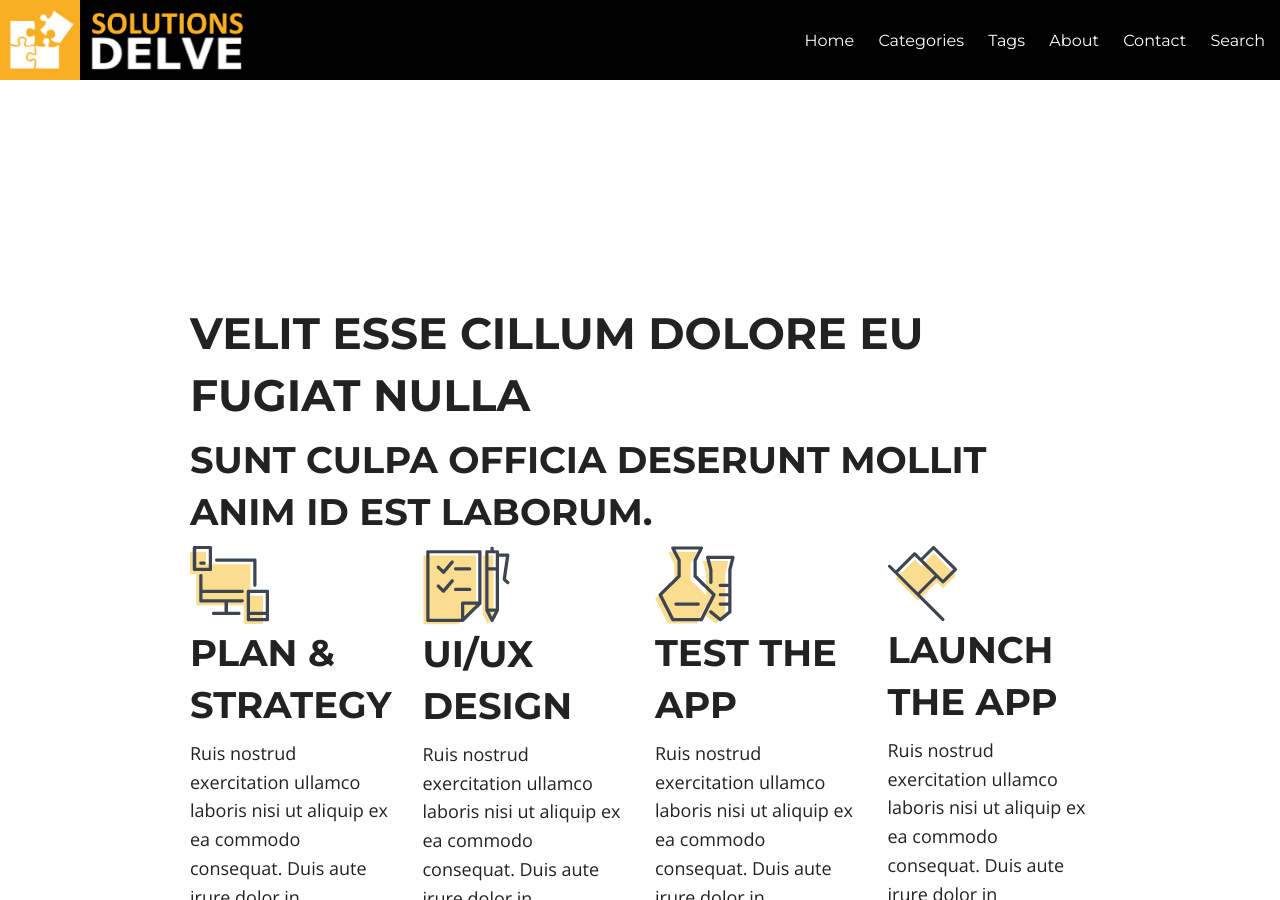
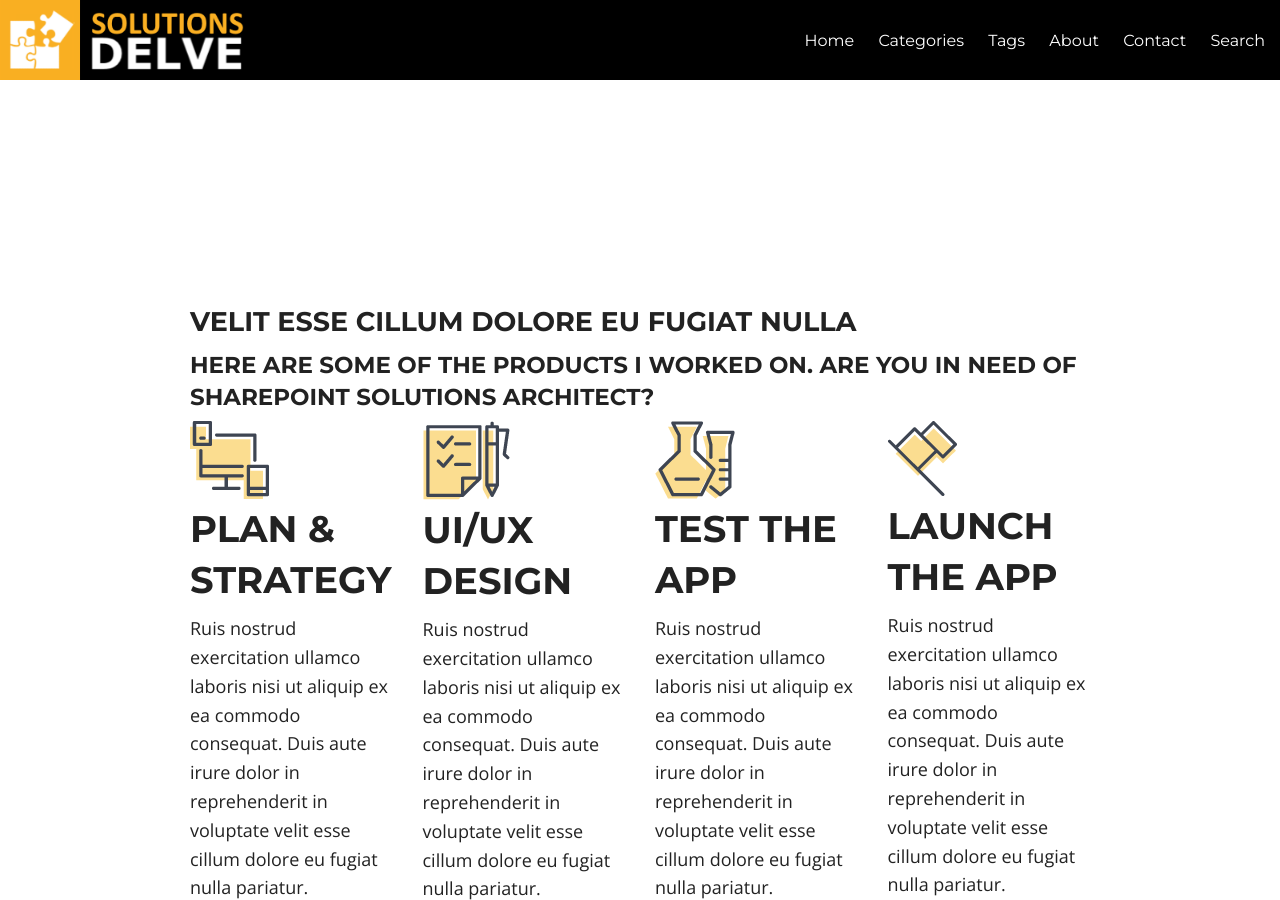
Before and after one commit to ldsouza/ldsouza.github.io, a Jekyll site: the page built from services.md, in a window 1280 px wide and 900 px high. Built offline with Jekyll 4.4.1, drawn with Linux system fonts in a browser that asks for light colours; nearby versions of some CDN libraries; library files that are not in the unit come from our copies.

Commit message:
Update portfolio.html

```diff
--- a/_includes/portfolio.html
+++ b/_includes/portfolio.html
@@ -4,8 +4,8 @@
    <section class="services" id="services">
 
       <div class="row">
-        <h1 class="mean_title">velit esse cillum dolore eu fugiat nulla</h1>
-        <h2 class="sub_title">sunt culpa officia deserunt mollit anim id est laborum.</h2>
+        <h3 class="mean_title">velit esse cillum dolore eu fugiat nulla</h3>
+        <h4 class="sub_title">Here are some of the products I worked on. Are you in need of SharePoint Solutions Architect?</h4>
       </div>
 
       <div class="row services_list">
```
